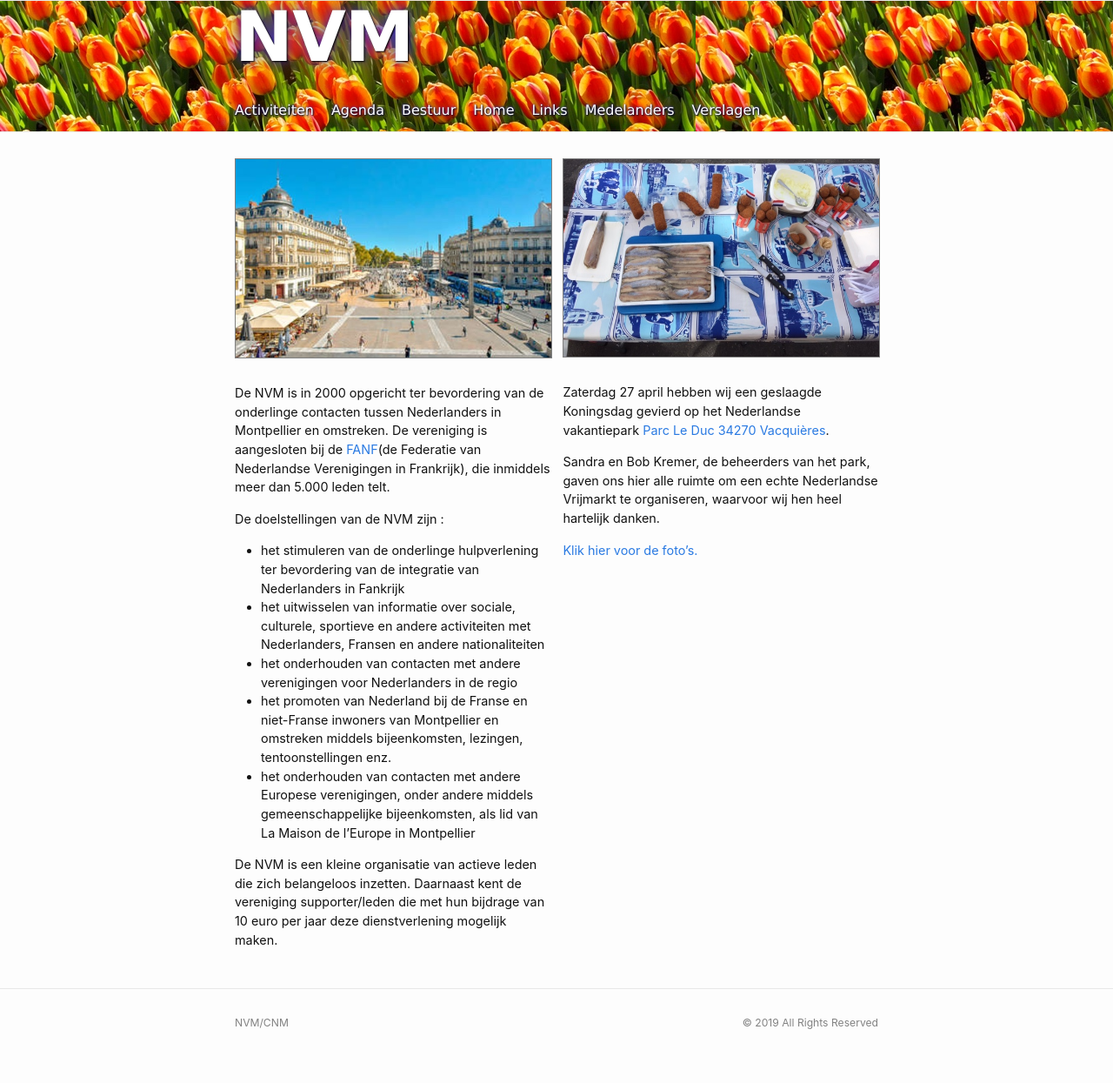
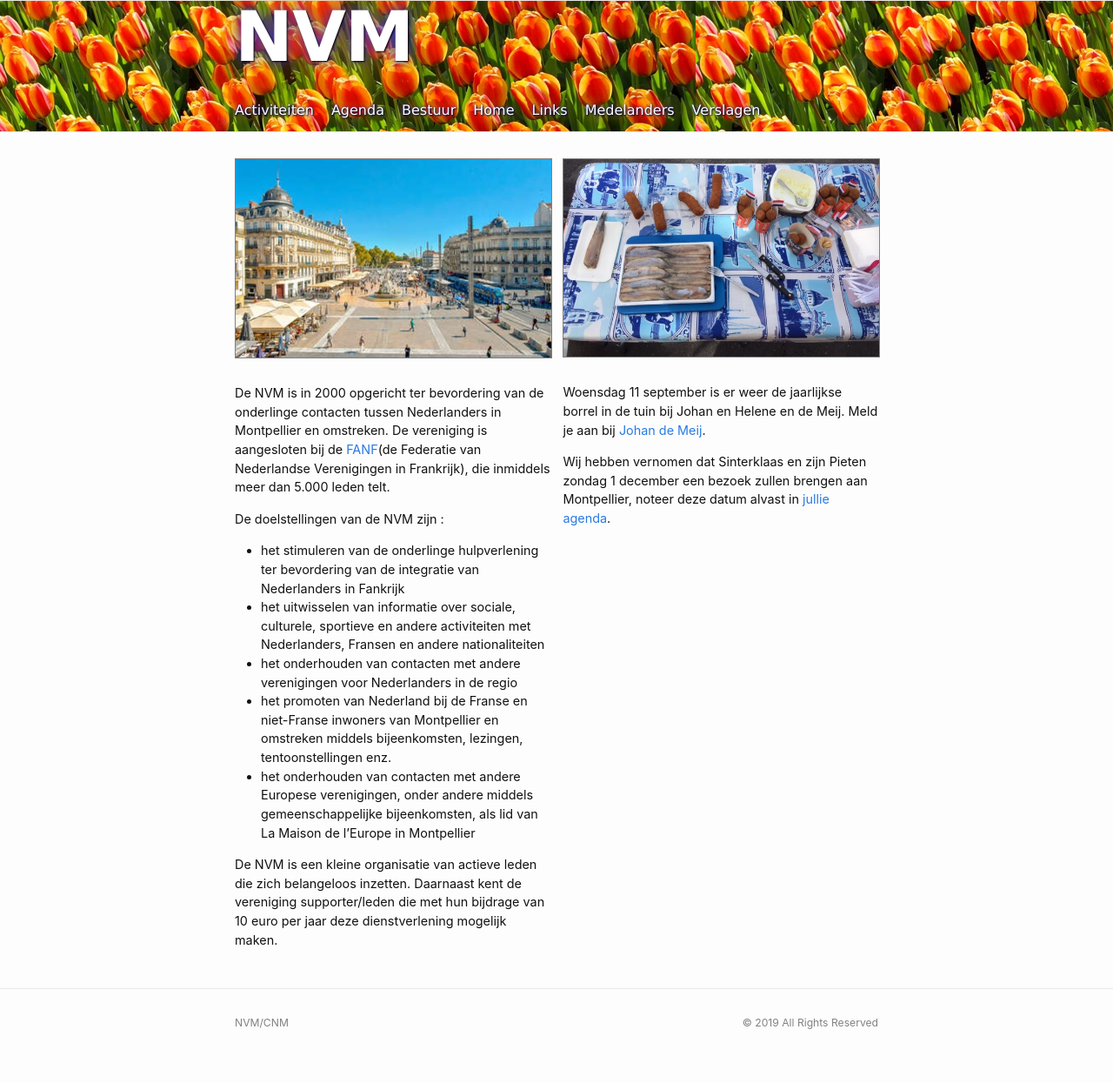
Before and after one commit to nederland34-fr/nederland34-fr.github.io, a Jekyll site: the page built from index.md, in a window 1280 px wide. Shown: the whole page at 87% size. Built offline with Jekyll 4.4.1, drawn with Linux system fonts in a browser that asks for light colours.

Commit message:
Update index.md

```diff
--- a/index.md
+++ b/index.md
@@ -27,10 +27,9 @@ De NVM is een kleine organisatie van actieve leden die zich belangeloos inzetten
 
 <img src="https://www.nederland34.fr/assets/images/2019-Koningsdag/IMG_7468.jpg" width="100%" height="227">
 
-Zaterdag 27 april hebben wij een geslaagde Koningsdag gevierd op het Nederlandse vakantiepark [Parc Le Duc 34270 Vacquières](http://www.parcleduc.nl).
+Woensdag 11 september is er weer de jaarlijkse borrel in de tuin bij Johan en Helene en de Meij. Meld je aan bij [Johan de Meij](mailto:nvm.cnm@orange.fr).
 
-Sandra en Bob Kremer, de beheerders van het park, gaven ons hier alle ruimte om een echte Nederlandse Vrijmarkt te organiseren, waarvoor wij hen heel hartelijk danken.
+Wij hebben vernomen dat Sinterklaas en zijn Pieten zondag 1 december een bezoek zullen brengen aan Montpellier, noteer deze datum alvast in [jullie agenda](https://calendar.google.com/calendar/b/1/r/eventedit/copy/Xzg5MmthYzlpOGwyNDJiYTY2c3E0NGI5azY5Mms2YjlwNzExazJiOWo4NHIzY2MxaDhjc2tjaDlvNjggNmcyODQyZzM0aTd0cWkydmI0bWl2NmZkMDhAZw).
 
-[Klik hier voor de foto's.](https://www.nederland34.fr/verslagen/2019-Koningsdag.html)
 
 </div>
```
